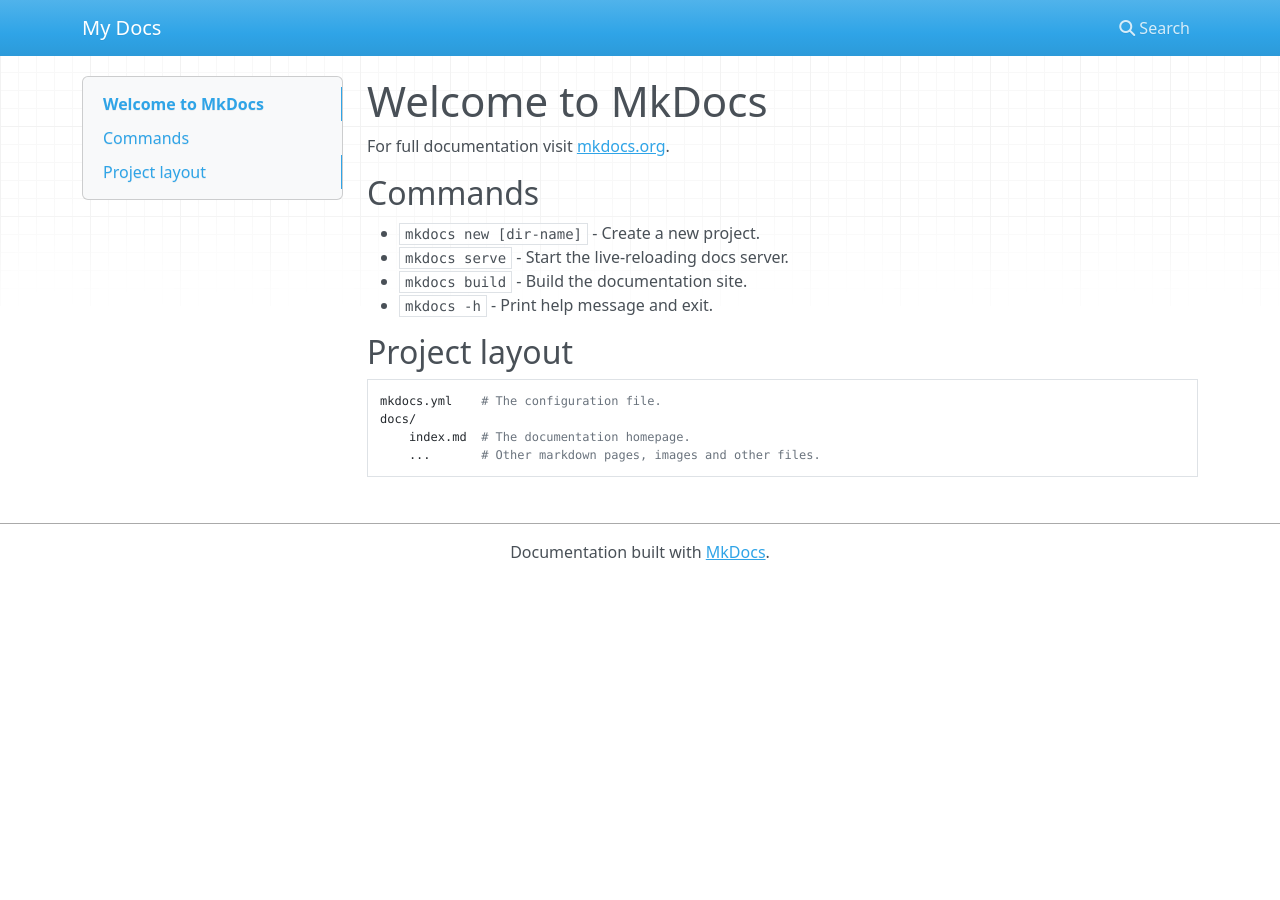
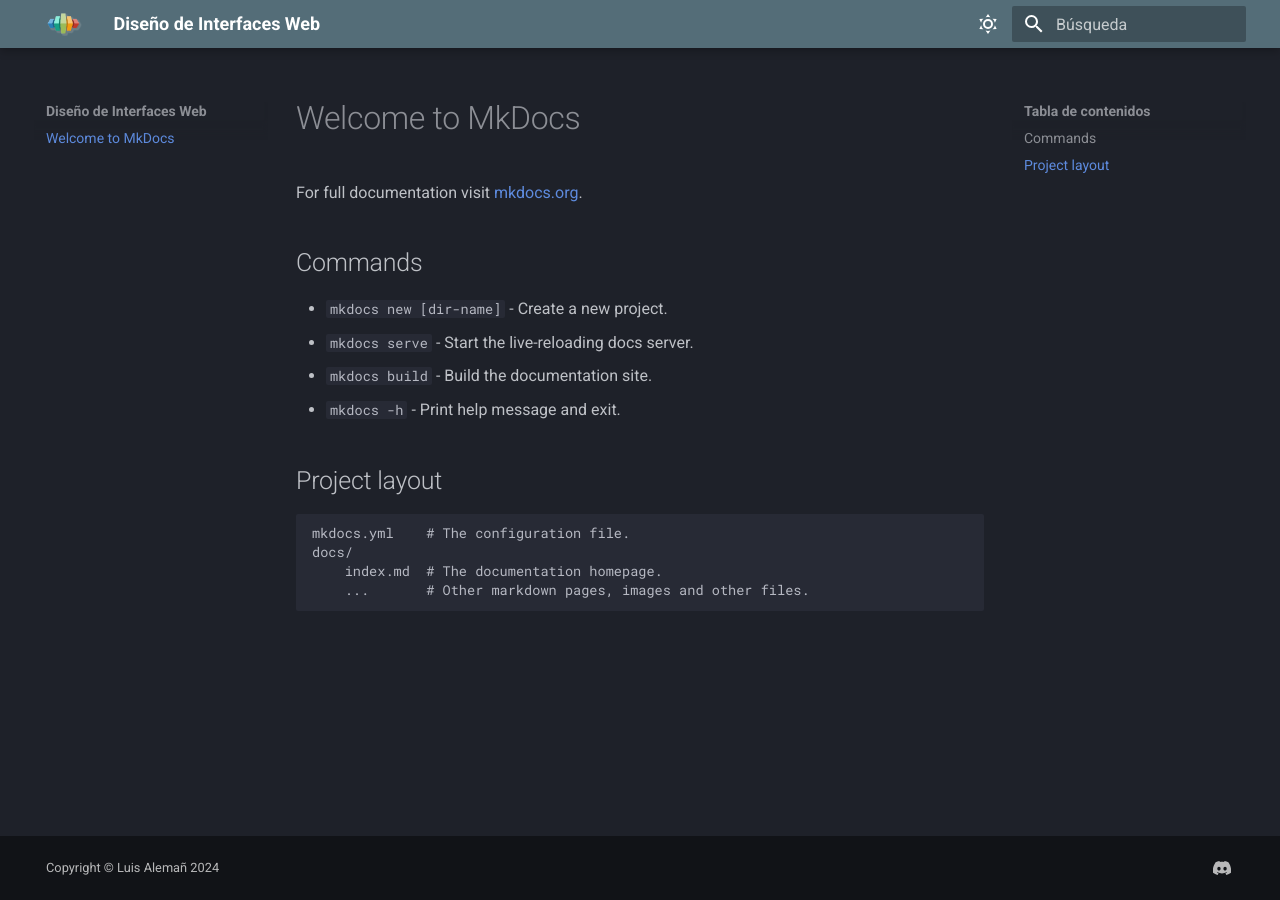
Before and after one commit to lupastance/interfaces, an MkDocs documentation site: the page built from docs/index.md, in a window 1280 px wide. Built offline with MkDocs 1.6.1 and Material for MkDocs 9.7.7, drawn with Linux system fonts in a browser that asks for light colours; nearby versions of some CDN libraries.

Commit message:
nuevo contenido

```diff
--- a/mkdocs.yml
+++ b/mkdocs.yml
@@ -1 +1,50 @@
-site_name: My Docs
+site_name: Diseño de Interfaces Web
+site_url: https://lupastance.github.io/interfaces
+
+theme:
+  name: material
+  language: es
+  logo: assets/logo.png
+  favicon: assets/logo.png
+
+  palette:
+    - scheme: slate
+      primary: blue grey
+      accent: lime
+      toggle:
+        icon: material/weather-sunny
+        name: Cambiar a modo claro
+
+    - scheme: default
+      primary: white
+      accent: pink
+      toggle:
+        icon: material/weather-night
+        name: Cambiar a modo oscuro
+
+  plugins:
+    - offline
+    - search:
+      enabled: true
+      lang: es
+
+  features:
+    - header.autohide
+    - navigation.footer
+    - navigation.path
+    - navigation.sections
+    - navigation.top
+    - navigation.tracking
+    - search.highlight
+    - search.share
+    - search.suggest
+
+extra:
+  home: https://lupastance.github.io/interfaces/
+  generator: false
+  social:
+    - icon: fontawesome/brands/discord
+      link: about:blank
+      name: Únete al canal de Discord
+
+copyright: Copyright &copy; Luis Alemañ 2024
```
Also changed, not shown: docs/assets/logo.png (added), docs/assets/logos.png (added).
